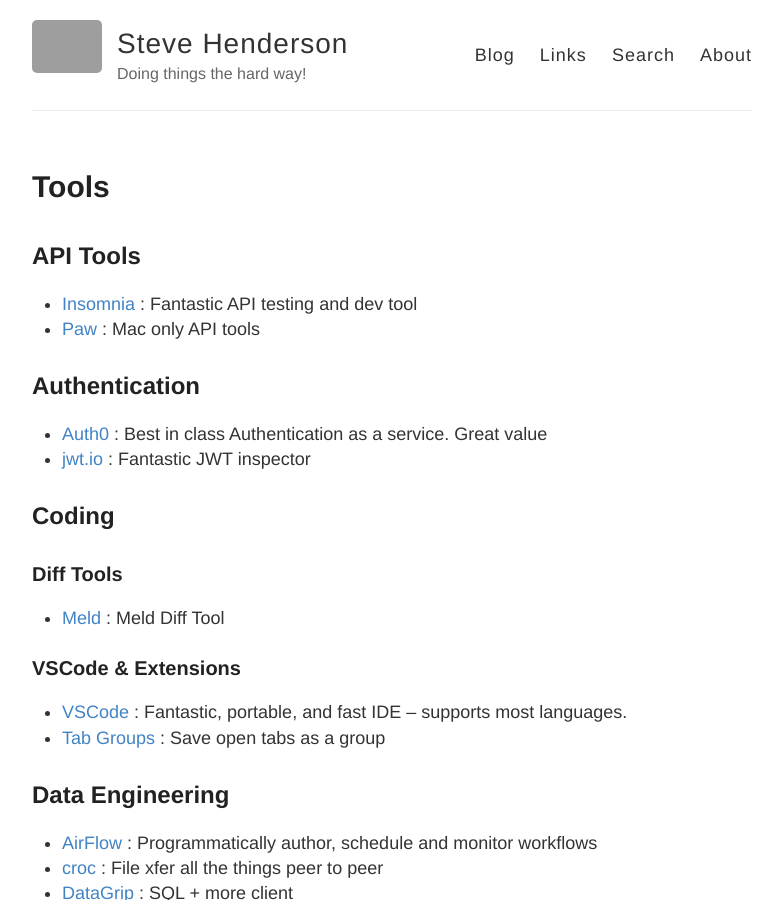
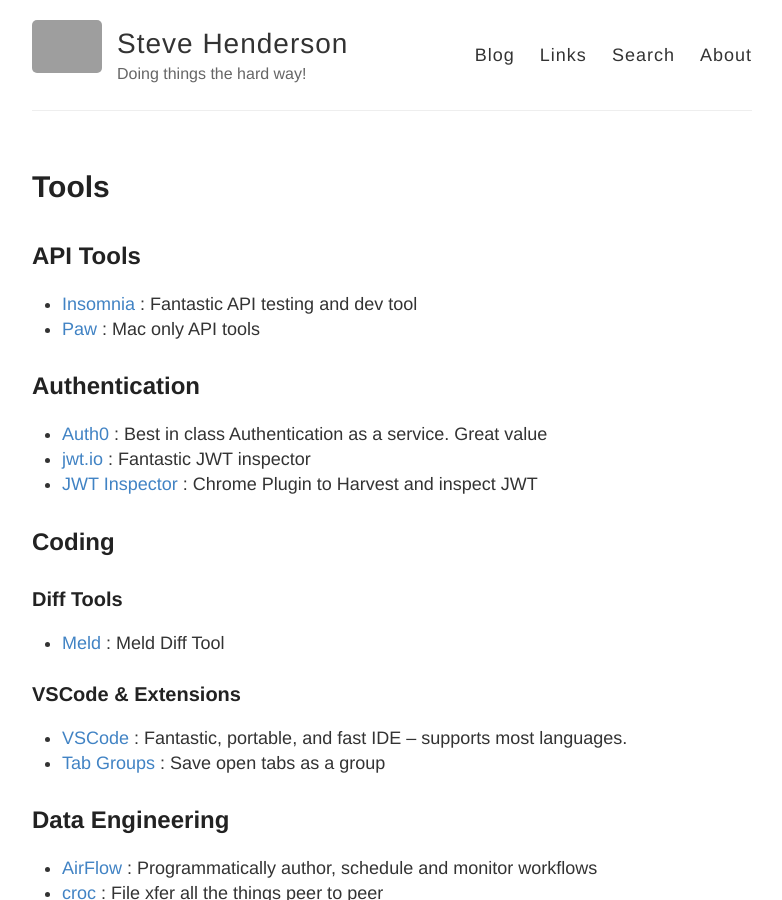
Before and after one commit to stevehenderson/stevehenderson.github.io, a Jekyll site: the page built from tools.md, in a window 1280 px wide and 900 px high. Shown: the whole window, without its empty margins (248-1030 px from the left). Built offline with Jekyll 4.4.1, drawn with Linux system fonts in a browser that asks for light colours; grey boxes are pictures that could not be loaded.

Commit message:
Update tools.md

```diff
--- a/tools.md
+++ b/tools.md
@@ -12,6 +12,7 @@
 ## Authentication
    * [Auth0](https://auth0.com/)  : Best in class Authentication as a service.  Great value
    * [jwt.io](https://jwt.io/) : Fantastic JWT inspector
+   * [JWT Inspector](https://chrome.google.com/webstore/detail/jwt-inspector/jgjihoodklabhdoeffdjofnknfijolgk/related) : Chrome Plugin to Harvest and inspect JWT
 
 ## Coding
 
```
